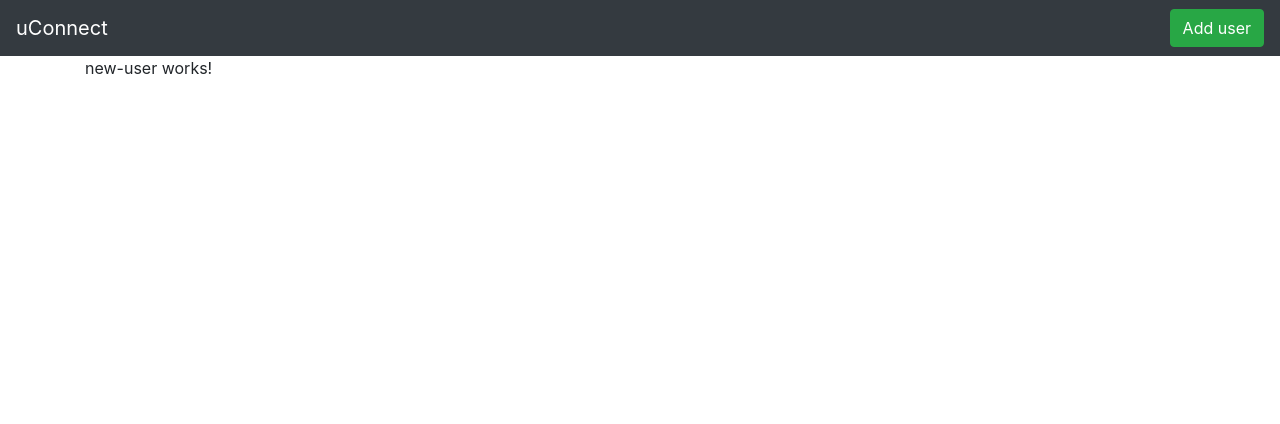
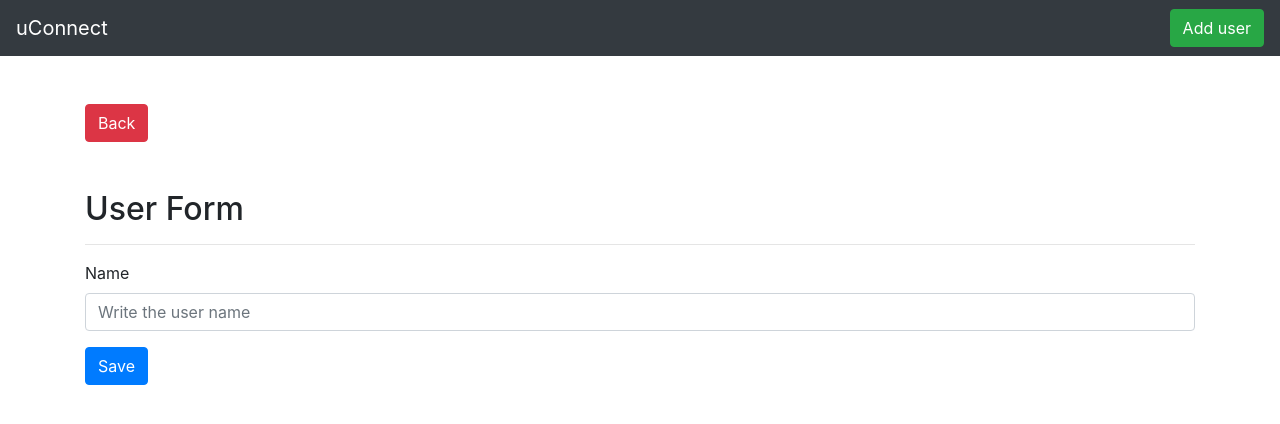
Before and after one commit to JoseAntpr/uConnect, an Angular app in the folder uConnect/: page /add in a window 1280 px wide. Shown: the top 424 px of the page. Built offline with nearby package versions, Linux system fonts and the light colour scheme.

Commit message:
ADD: button back

```diff
--- a/uConnect/src/app/app.component.html
+++ b/uConnect/src/app/app.component.html
@@ -1,4 +1,4 @@
 <app-navbar></app-navbar>
-<main class="container">
+<main class="container mt-5">
   <router-outlet></router-outlet>
 </main>
--- a/uConnect/src/app/components/new-user/new-user.component.html
+++ b/uConnect/src/app/components/new-user/new-user.component.html
@@ -1,3 +1,13 @@
-<p>
-  new-user works!
-</p>
+<div class="d-flex justify-content-between mb-5">
+<button class="btn btn-danger" [routerLink]="['/users']">Back</button>
+
+</div>
+<h2> User Form</h2>
+<hr>
+<form>
+    <div class="form-group">
+        <label for="name">Name</label>
+        <input type="text" class="form-control" id="name" placeholder="Write the user name">
+      </div>
+      <button class="btn btn-primary">Save</button>
+</form>
--- a/uConnect/src/app/components/user-container/user-container.component.html
+++ b/uConnect/src/app/components/user-container/user-container.component.html
@@ -1,4 +1,4 @@
-<div class="row mt-5">
+<div class="row">
   <div class="col-md-4">
     <app-user-list [users]="users" (selectedUser)="selectedUser($event)"></app-user-list>
   </div>
```
